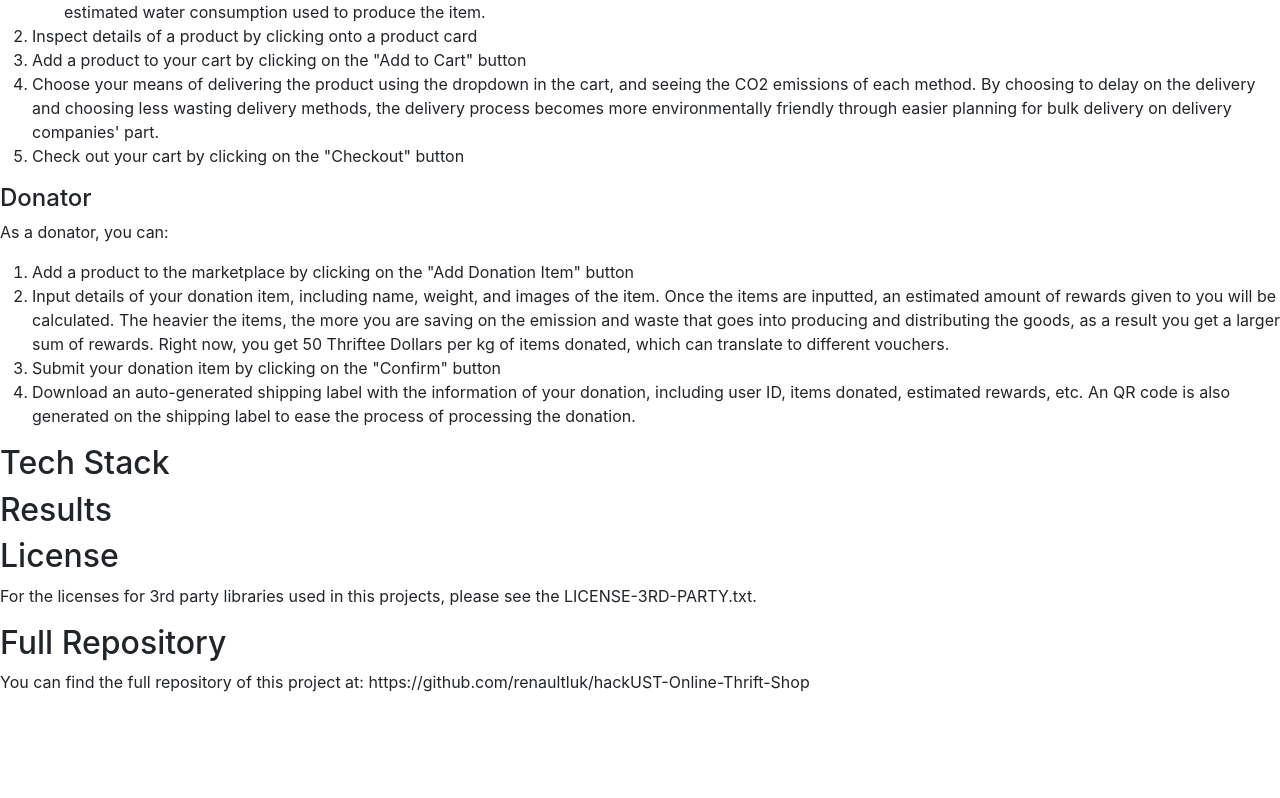
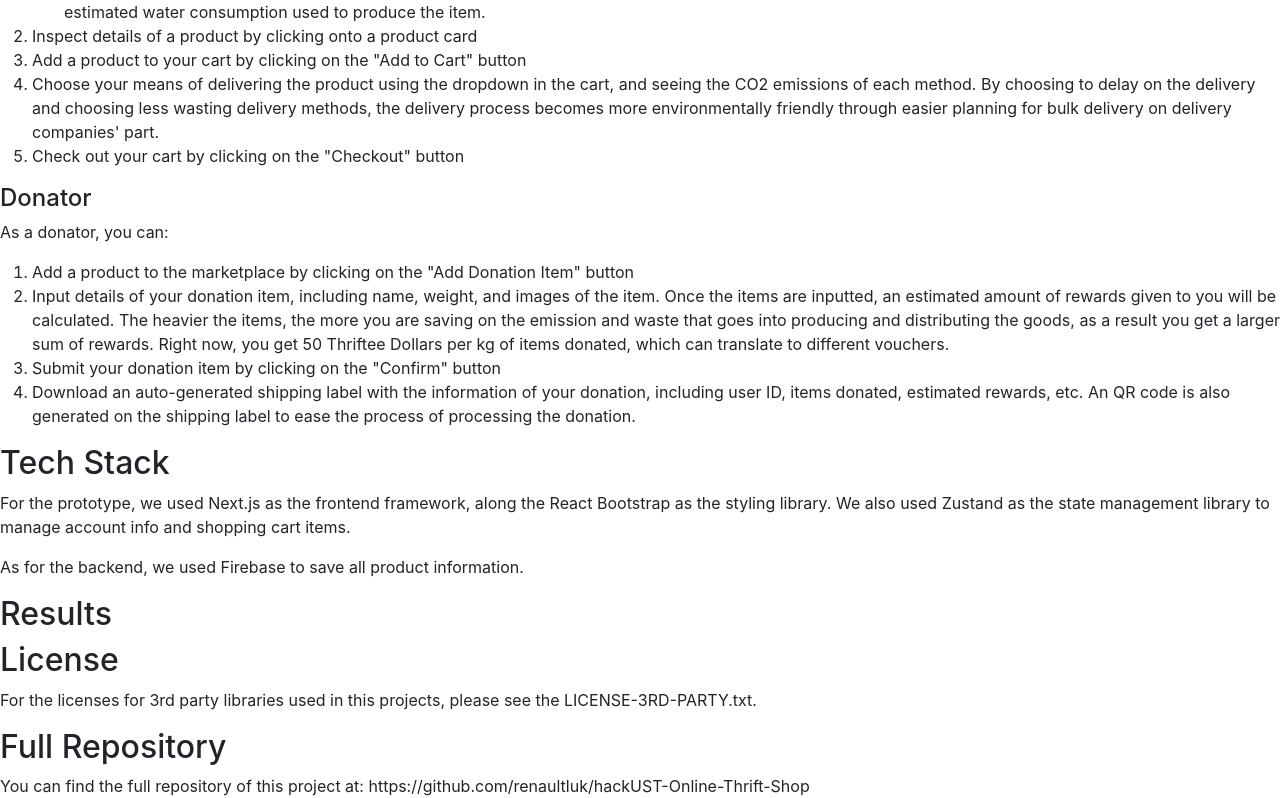
Before and after one commit to renaultluk/renaultluk.github.io, a Next.js app: page /work/thriftee in a window 1280 px wide. Shown: the part 834-1632 px from the top of the page. Before the commit the page ends 1528 px from the top, so only its background shows below. Built offline with nearby package versions, Linux system fonts and the light colour scheme.

Commit message:
Adjust layout

```diff
--- a/pages/work/index.js
+++ b/pages/work/index.js
@@ -14,7 +14,7 @@ const WorkHome = ({ posts }) => {
                 <Row className="justify-content-md-center">
                     {posts.map((post, index) => {
                         return (
-                            <Col xs={6} md={4} lg={3}>
+                            <Col xs={12} sm={6} md={4} lg={3}>
                                 <Card
                                     key = {index}
                                     style={{ maxWidth: '18rem', margin: '10px' }}
--- a/pages/work/thriftee.mdx
+++ b/pages/work/thriftee.mdx
@@ -50,6 +50,9 @@ As a donator, you can:
 
 
 ## Tech Stack
+For the prototype, we used Next.js as the frontend framework, along the React Bootstrap as the styling library. We also used Zustand as the state management library to manage account info and shopping cart items.
+
+As for the backend, we used Firebase to save all product information.
 
 
 ## Results
```
